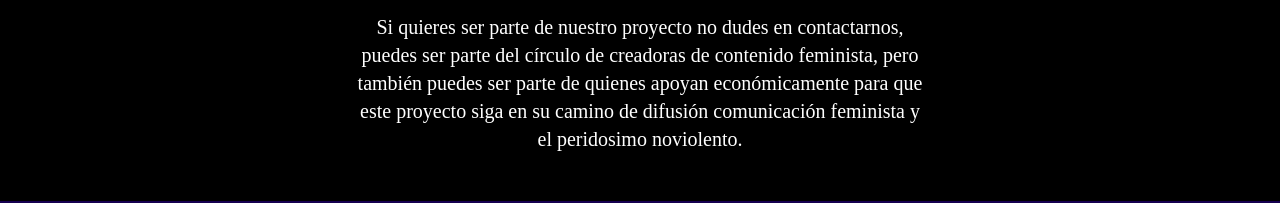
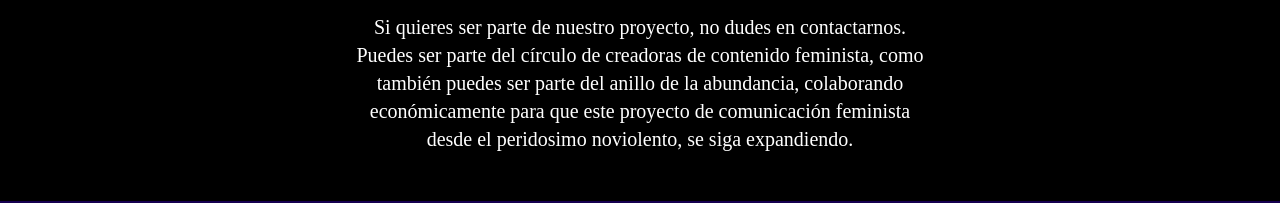
Before and after one commit to jlonuz/mandragoras-tv, an Astro site: page /contacto in a window 1280 px wide. Shown: the part 903-1106 px from the top of the page. Built offline with nearby package versions, Linux system fonts and the light colour scheme; Astro itself is replaced by a stand-in of ours; a web font is replaced by a local one.

Commit message:
correción en texto de contacto

```diff
--- a/src/components/Contact.astro
+++ b/src/components/Contact.astro
@@ -18,7 +18,7 @@
     <div class=" my-4 md:mb-4 flex flex-col md:flex-row items-center space-between">
         <div class="flex flex-col w-full md:w-1/2 p-4 mb-4 md:mb-0 mx-auto items-center space-y-4">
             <img src="/logo/logo_blanco.png" alt="Contact Image" class="w-40 md:w-60 h-auto rounded-lg">
-            <p class="mx-4 text-xl text-center">Si quieres ser parte de nuestro proyecto no dudes en contactarnos, puedes ser parte del círculo de creadoras de contenido feminista, pero también puedes ser parte de quienes apoyan económicamente para que este proyecto siga en su camino de difusión comunicación feminista y el peridosimo noviolento.</p>
+            <p class="mx-4 text-xl text-center">Si quieres ser parte de nuestro proyecto, no dudes en contactarnos. Puedes ser parte del círculo de creadoras de contenido feminista, como también puedes ser parte del anillo de la abundancia, colaborando económicamente para que este proyecto de comunicación feminista desde el peridosimo noviolento, se siga expandiendo.</p>
         </div>
         <!-- <div class="w-full md:w-1/2 p-4">
             <form action="#" method="POST" class="space-y-4 text-black">
```
